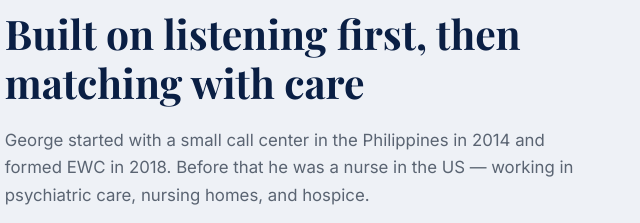
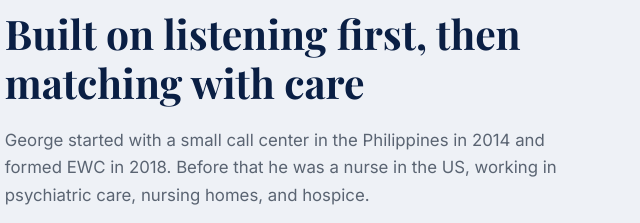
Before and after one commit to ewcvirtueassist/ewc-virtue-assist, a plain HTML site: page index.html in a window 1280 px wide. Shown: the part 3085-3308 px from the top of the page, 607-1247 px from the left. Drawn offline with nearby package versions, Linux system fonts and the light colour scheme.

```diff
--- a/index.html
+++ b/index.html
@@ -633,7 +633,7 @@
           <div class="section-label">Our Story</div>
           <h2 class="section-title">Built on listening first, then matching with care</h2>
           <p>
-            George started with a small call center in the Philippines in 2014 and formed EWC in 2018. Before that he was a nurse in the US — working in psychiatric care, nursing homes, and hospice.
+            George started with a small call center in the Philippines in 2014 and formed EWC in 2018. Before that he was a nurse in the US, working in psychiatric care, nursing homes, and hospice.
           </p>
           <p>
             That background shapes how we work: listen first, understand the person and the work, then match with care. Caroline, who is Filipina, helps bridge culture and language so small misunderstandings do not become big ones.
```
